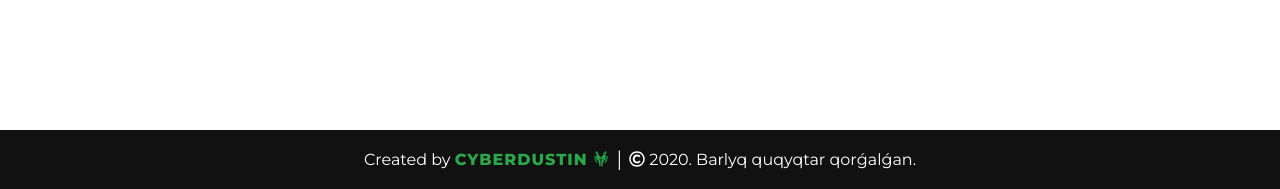
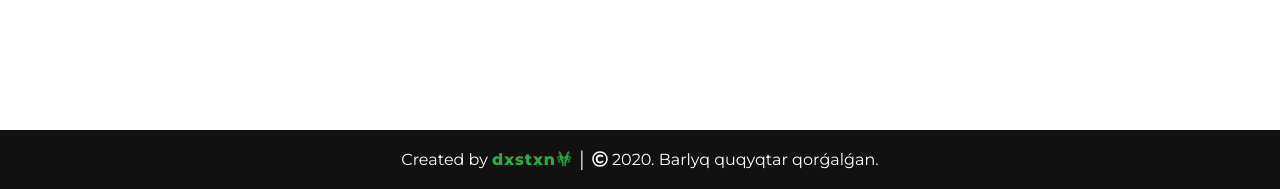
Before and after one commit to cyberdustin/dxs, a plain HTML site: page index.html in a window 1280 px wide. Shown: the part 4644-4833 px from the top of the page. Drawn offline with nearby package versions, Linux system fonts and the light colour scheme; some packages are replaced by stand-ins of ours.

Commit message:
Update index.html

```diff
--- a/index.html
+++ b/index.html
@@ -1,7 +1,7 @@
 <!DOCTYPE html>
 <html lang="en">
 <head>
-	<title>Cyberdustin Portfolio</title>
+	<title>Dustin Portfolio</title>
 	<meta charset="utf-8">
 	<meta name="viewport" content="width=device-width, initial-scale=1.0">
 	<!-- <link rel="stylesheet" type="text/css" href="style.css"> -->
@@ -367,7 +367,7 @@
 	<!-- footer section  -->
 
 	<footer>
-		<span>Created by <a href="https://instagram.com/dastanqs" target="_blank" style="font-weight: 800; letter-spacing: 1px;">CYBERDUSTIN <i class="fab fa-wolf-pack-battalion"></i> </a> │ <span class="far fa-copyright"></span> 2020. Barlyq quqyqtar qorǵalǵan.</span>
+		<span>Created by <a href="https://instagram.com/dastanqs" target="_blank" style="font-weight: 800; letter-spacing: 1px;">dxstxn<i class="fab fa-wolf-pack-battalion"></i> </a> │ <span class="far fa-copyright"></span> 2020. Barlyq quqyqtar qorǵalǵan.</span>
 	</footer>
 
 	<script src="script.js"></script>
```
